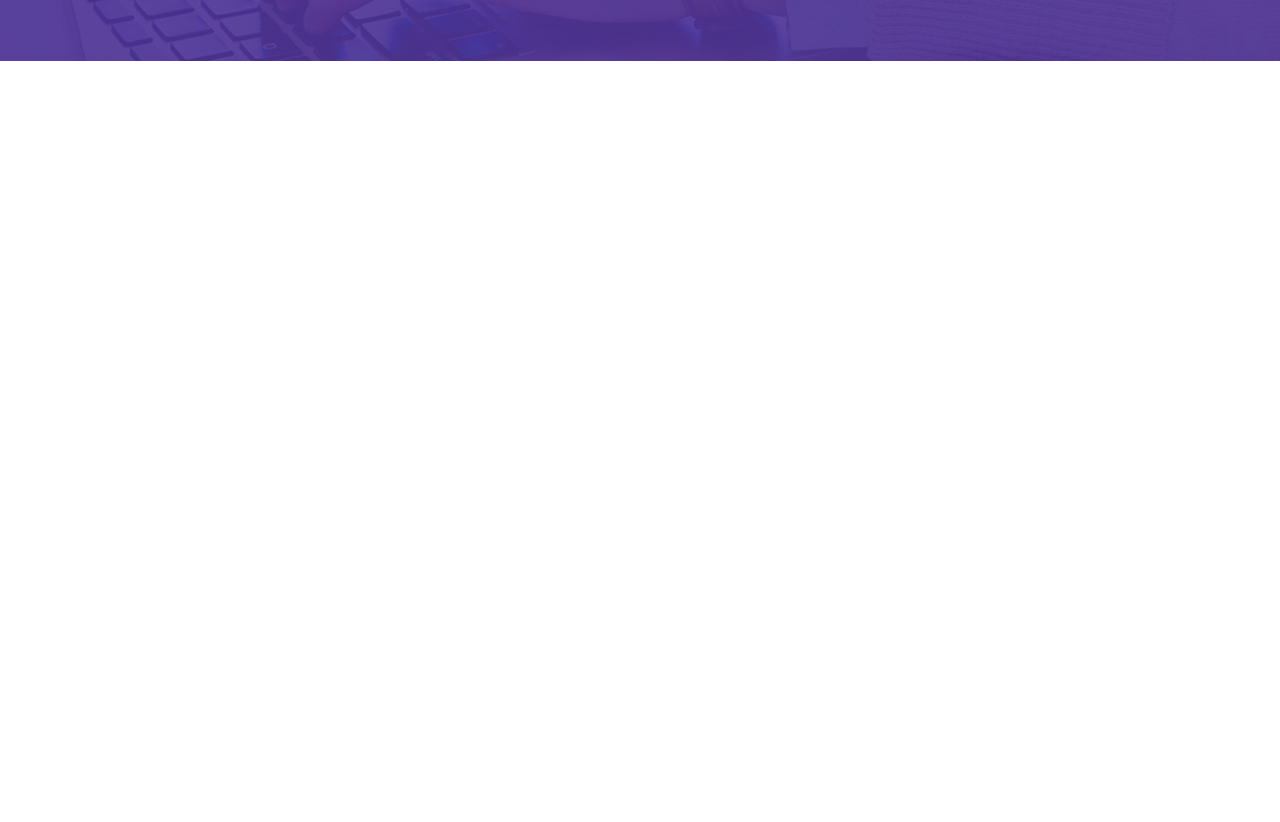
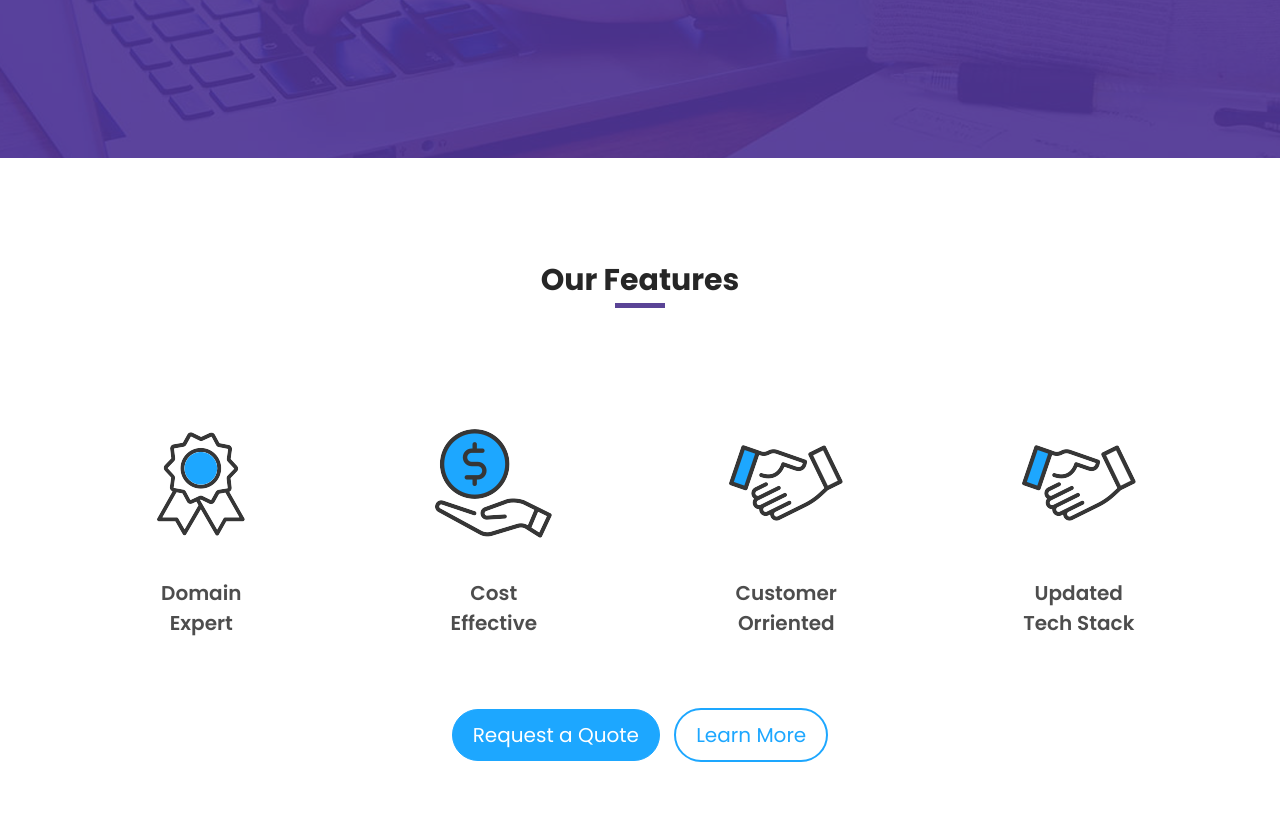
Before and after one commit to DenisLapi/velocity6, a plain HTML site: page index.html in a window 1280 px wide. Shown: the part 434-1256 px from the top of the page. Before the commit the page ends 800 px from the top, so only its background shows below. Drawn offline with Linux system fonts and the light colour scheme.

Commit message:
Our features section finished

```diff
--- a/index.html
+++ b/index.html
@@ -9,6 +9,7 @@
 	<link href="https://fonts.googleapis.com/css?family=Poppins:400,500,600,700" rel="stylesheet">
 </head>
 <body>
+
 	<section id="cover-section" class="container-fluid">
 		<div class="container">
 			<div class="top-navigation">
@@ -25,7 +26,7 @@
 						<li><a href="#">Solutions</a></li>
 						<li><a href="#">Blog</a></li>
 						<li><a href="#">About</a></li>
-						<li><a href="#" class="cta-btn">Request A Quote</a></li>
+						<li><a href="#" class="cta-btn">Request a Quote</a></li>
 					</ul>
 				</div>
 			</div>
@@ -36,6 +37,48 @@
 		</div>
 	</section>
 
+	<section id="our-features" class="container">
+		<h2>Our Features</h2>
+		<div class="row">
+			<div class="col-md-3 col-sm-6">
+				<div class="feature-box">
+					<div class="img-frame">
+						<img src="./images/icon-domain-expert.png" alt="">
+					</div>
+					<p>Domain <br>Expert</p>
+				</div>
+			</div>
+			<div class="col-md-3 col-sm-6">
+				<div class="feature-box">
+					<div class="img-frame">
+						<img src="./images/icon-cost-effective.png" alt="">
+					</div>
+					<p>Cost<br>Effective</p>
+				</div>
+			</div>
+			<div class="col-md-3 col-sm-6">
+				<div class="feature-box">
+					<div class="img-frame">
+						<img src="./images/icon-client-first.png" alt="">
+					</div>
+					<p>Customer <br>Orriented</p>
+				</div>
+			</div>
+			<div class="col-md-3 col-sm-6">
+				<div class="feature-box">
+					<div class="img-frame">
+						<img src="./images/icon-client-first.png" alt="">
+					</div>
+					<p>Updated <br>Tech Stack</p>
+				</div>
+			</div>
+		</div>
+		<div class="cta-buttons">
+			<a href="#" class="RQ-btn">Request a Quote</a>
+			<a href="#" class="LM-btn">Learn More</a>
+		</div>
+	</section>
+
 	<script type="text/javascript" src="./javascripts/jquery-3.3.1.min.js"></script>
 	<script type="text/javascript" src="./javascripts/index.js"></script>
 </body>
--- a/sass/style.scss
+++ b/sass/style.scss
@@ -17,6 +17,7 @@ body {
 				p {
 					font-size: 25px;
 					color: #fff;
+					margin: 0;
 					span {
 						height: 35px;
 						width: 35px;
@@ -74,14 +75,14 @@ body {
 	}
 	.cover-text {
 		text-align: center;
-		margin: 150px 0;
+		margin: 200px 0;
 		h1, p {
 			color: #fff;
 			font-weight: 400;
 			margin: 0;
 		}
 		h1 {
-			font-size: 40px;
+			font-size: 45px;
 		}
 		p {
 			font-size: 18px;
@@ -135,3 +136,68 @@ body {
     	}
     }
 }
+
+#our-features {
+	text-align: center;
+	h2 {
+		font-size: 30px;
+		color: #262626;
+		display: inline-block;
+		margin: 100px auto;
+	}
+	h2::after {
+		content: "";
+		width: 50px;
+		height: 5px;
+		background: #5a4496;
+		display: block;
+		margin: auto;
+	}
+	.feature-box {
+		.img-frame {
+			width: 150px;
+			height: 150px;
+			margin: auto;
+			display: flex;
+			align-items: center;
+			justify-content: center;
+		}
+		p {
+			font-size: 20px;
+			font-weight: 600;
+			color: #4d4d4d;
+		}
+	}
+	.cta-buttons {
+		margin: 50px 0;
+		.RQ-btn, .LM-btn {
+			padding: 10px 20px;
+			border-radius: 30px;
+			font-size: 20px;
+			text-decoration: none;
+			margin: 0 5px 10px 5px;
+			display: inline-block;
+		}
+		.RQ-btn {
+			background: #1da7ff;
+			border: 1px solid #1da7ff;
+			color: #fff;
+		}
+		.LM-btn {
+			background: #fff;
+			border: 2px solid #1da7ff;
+			color: #1da7ff;
+		}
+	}
+}
+
+@media only screen and (max-width: 450px) {
+	#our-features {
+		.cta-buttons {
+			.RQ-btn, .LM-btn {
+				font-size: 18px;
+				padding: 15px;
+			}
+		}
+	}
+}
```
Also changed, not shown: images/icon-client-first.png (added), images/icon-cost-effective.png (added), images/icon-domain-expert.png (added), images/icon-tech-stack.png (added), stylesheets/style.css.
